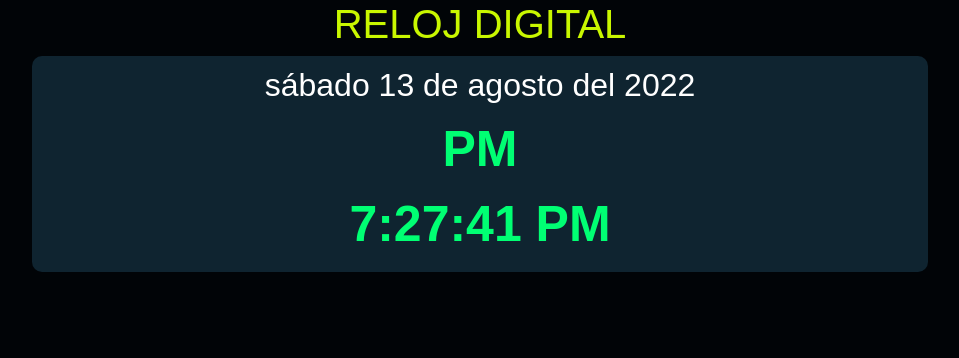
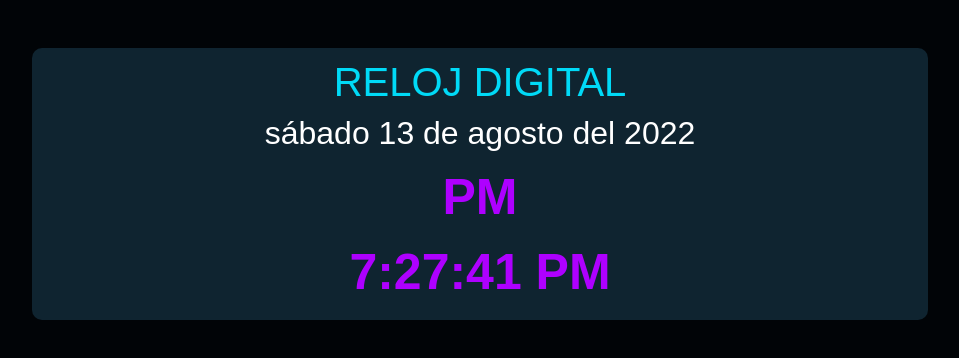
Before and after one commit to maflorcis/TPDOMBOM-Ejercicio4, a plain HTML site: page indexintentoflor.html in a window 1280 px wide. Shown: the whole page, without its empty margins (160-1119 px from the left). Drawn offline with nearby package versions, Linux system fonts and the light colour scheme.

Commit message:
ajustado los estilos finales y comentarios

```diff
--- a/css/styleDOS.css
+++ b/css/styleDOS.css
@@ -5,7 +5,7 @@ body {
   }
   h1 {
     text-align: center;
-    color: rgb(201, 247, 0);
+    color: rgb(0, 218, 247);
   }
   .fecha {
     width: 70%;
@@ -23,5 +23,5 @@ body {
     font-size: 50px;
     align-items: center;
     font-weight: bold;
-    color: rgb(0, 255, 115);
+    color: rgb(174, 0, 255);
 }
--- a/indexintentoflor.html
+++ b/indexintentoflor.html
@@ -6,20 +6,25 @@
     <meta name="viewport" content="width=device-width, initial-scale=1.0">
 <!-- Etiquetas Meta -->
 <meta name="description" content="Practica DOM" />
-<meta name="keywords" content="Practico de elementos del DOM-BOM - EJERCICIO 1" />
+<meta name="keywords" content="Practico de elementos del DOM-BOM - EJERCICIO 4" />
 <meta name="author" content="Maria Florencia Alonso" />
 
 <!-- CSS only -->
 <link href="https://cdn.jsdelivr.net/npm/bootstrap@5.2.0/dist/css/bootstrap.min.css" rel="stylesheet" integrity="sha384-gH2yIJqKdNHPEq0n4Mqa/HGKIhSkIHeL5AyhkYV8i59U5AR6csBvApHHNl/vI1Bx" crossorigin="anonymous">
 
 <link rel="stylesheet" href="css/styleDOS.css">
+
 <title>Practica BOM</title>
 </head>
 <body>
 
-    <h1 class="titulo">RELOJ DIGITAL</h1>
+    <!-- ESTE LO ARMÉ YO VIENDO VIDEOS DE INTERNET -->
+
+    <section class="my-5">
+
 
     <main class="fecha">
+        <h1 class="titulo">RELOJ DIGITAL</h1>
         <h2 class="fecha__completa" id="fecha__completa">Miércoles 10 de agosto de 2022</h2>
         <div class="hora">
             <div class="hora__estado" id="hora__estado">
@@ -29,8 +34,10 @@
                 16:19:00
             </div>
         </div>
+
+
     </main>
-
+</section>
 
 
 
--- a/js/intentoFlor.js
+++ b/js/intentoFlor.js
@@ -1,3 +1,9 @@
+/*
+4- Crear una web con un reloj que muestre la siguiente información:
+
+*/
+
+
 setInterval(() => {
     let fecha__completa = document.getElementById("fecha__completa");
     let hora__estado = document.getElementById("hora__estado");
```
Also changed, not shown: index.html (+2 -0 lines).
